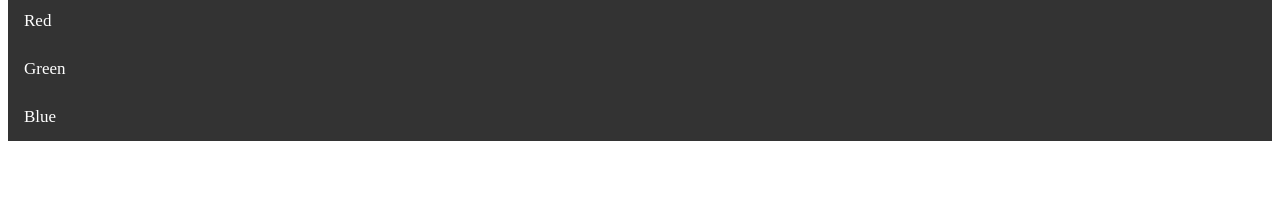
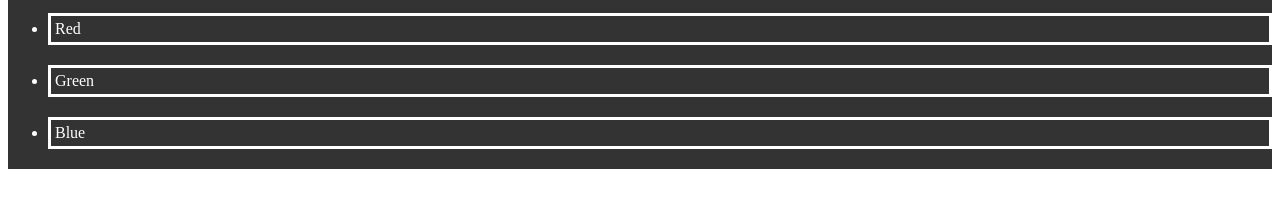
Before and after one commit to miechenne/Exercises_Winc, a plain HTML site: page Color Toggle/index.html in a window 1280 px wide. Both pictures are taken after a click on the link 1248 px from the left and 32 px from the top of the page. Shown: the part 59-266 px from the top of the page. Drawn offline with Linux system fonts and the light colour scheme.

Commit message:
Feedback processed.

```diff
--- /dev/null
+++ b/Color Toggle/app.js
@@ -0,0 +1,35 @@
+function myFunction() {
+    // function
+    let x = document.getElementById("myLinks")
+    // select element in html
+    if (x.style.display === "block") {
+        // check to see which style is applied
+        x.style.display = "none"
+
+    } else {
+        x.style.display = "block"
+    }
+}
+
+
+// feedback was given that there needed to be listeners and no JS in the HTML,
+// so now there is a listener on the LIs that is triggered if the right one is clicked.
+document.getElementById('red').onclick = function (){
+    // listener for the onclick
+    console.log("red")
+    // shows in the console red is clicked
+    document.body.style.backgroundColor = 'red'; this.style.color = '#FFF';
+    // changes the body color of the page and the style of the current LI
+    myFunction()
+    // closes the nav/menu again.
+}
+document.getElementById('green').onclick = function (){
+    console.log("green")
+    document.body.style.backgroundColor = 'green'; this.style.color = '#FFF';
+    myFunction()
+}
+document.getElementById('blue').onclick = function (){
+    console.log("blue")
+    document.body.style.backgroundColor = 'blue'; this.style.color = '#FFF';
+    myFunction()
+}
--- a/Color Toggle/index.html
+++ b/Color Toggle/index.html
@@ -6,17 +6,19 @@
     <link rel="stylesheet" href="https://cdnjs.cloudflare.com/ajax/libs/font-awesome/4.7.0/css/font-awesome.min.css">
     <!-- hamburger icon -->
 </head>
-<body>
+<body class="bg">
 
 <!-- Top Navigation Menu -->
 <div class="topnav">
     <a href="#home" class="active">Miechenne's color picker</a>
     <!-- Navigation links (hidden by default) -->
     <div id="myLinks">
-        <a href="#red" onclick="body.style.backgroundColor = 'red'; this.style.color = '#FFF'; myFunction()">Red</a>
-        <!-- function is being triggered on click -->
-        <a href="#green" onclick="body.style.backgroundColor = 'green'; this.style.color = '#FFF'; myFunction()">Green</a>
-        <a href="#blue" onclick="body.style.backgroundColor = 'blue'; this.style.color = '#FFF'; myFunction()">Blue</a>
+<!--        feedback was given that there needed to be a LI, so the LI nav menu is now a UL with LI inside it.-->
+        <ul id="link">
+            <li id="red">Red</li>
+            <li id="green">Green</li>
+            <li id="blue">Blue</li>
+        </ul>
     </div>
     <!-- "Hamburger menu" / "Bar icon" to toggle the navigation links -->
     <a href="javascript:void(0);" class="icon" onclick="myFunction()">
@@ -25,17 +27,7 @@
     </a>
 </div>
 </body>
-<script>
-    function myFunction() {
-        // function
-        let x = document.getElementById("myLinks");
-        // select element in html
-        if (x.style.display === "block") {
-            // check to see which style is applied
-            x.style.display = "none";
-        } else {
-            x.style.display = "block";
-        }
-    }
+<!--feedback was given that the JS needed to be in a seperate file.-->
+<script src="app.js" lang="js">
 </script>
 </html>
--- a/Color Toggle/style.css
+++ b/Color Toggle/style.css
@@ -39,3 +39,10 @@
     background-color: #04AA6D;
     color: white;
 }
+
+li {
+    border: solid 3px white;
+    padding: 4px 4px 4px 4px;
+    margin-bottom: 20px;
+    color: white;
+}
```
